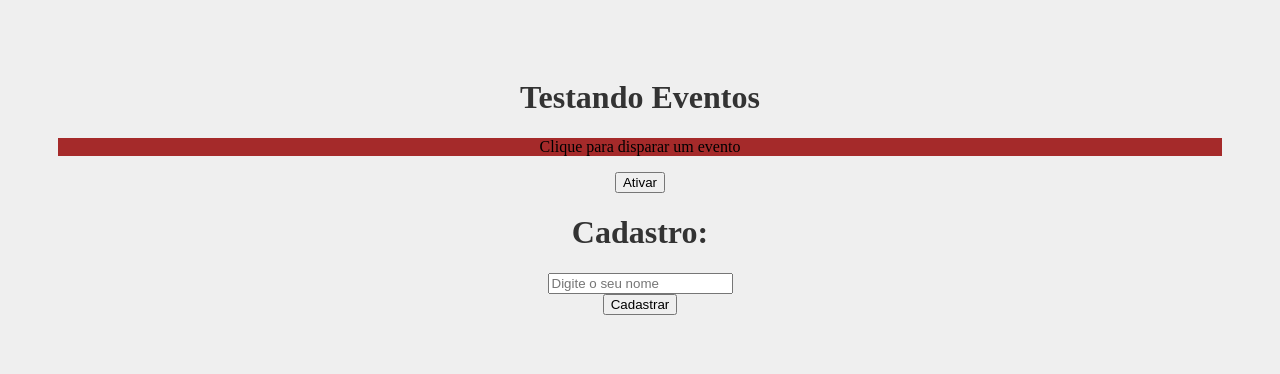
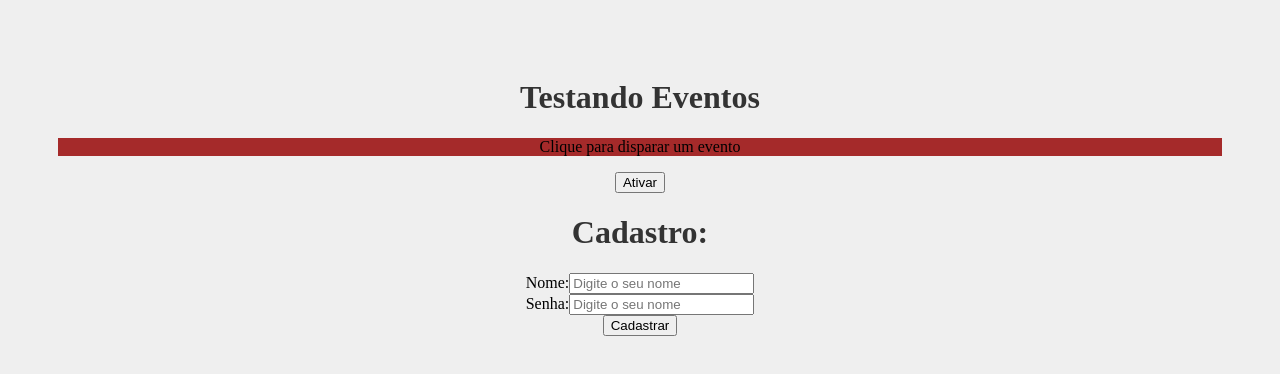
Before and after one commit to JonatasNs1/React, a React (Create React App) app in the folder meu-projeto/: page / in a window 1280 px wide. Shown: the top 374 px of the page. Built offline with nearby package versions, Linux system fonts and the light colour scheme.

Commit message:
hook useState

```diff
--- a/meu-projeto/src/components/Form.js
+++ b/meu-projeto/src/components/Form.js
@@ -1,10 +1,16 @@
+import {useState} from 'react'
+
 function Form(){
 
     function cadastrarUsuario(e){
         e.preventDefault()// vai parar a execussão do formulario e vai executar o que ta em seguida
         //no caso o console
+        console.log(`Usuario ${name} senha ${password}`);
         console.log("Cadastrou um usuario");
     }
+
+    const[name, setName] = useState();
+    const[password, setPassword] = useState();
 
 
     return(
@@ -12,9 +18,26 @@
             <h1> Cadastro:</h1>
             <form onSubmit={cadastrarUsuario}>
                 <div>
-                    <input type="text" placeholder="Digite o seu nome"/>
+                <label htmlFor="name">Nome:</label>
+                    <input
+                    type="text"
+                    id="name"
+                    placeholder="Digite o seu nome"
+                    //MODIFICA O VALOR TODA VEZ NO STATE
+                    onChange={(e) => setName(e.target.value)}
+                      />
                 </div>
                 <div>
+                    <label htmlFor="password">Senha:</label>
+                    <input
+                    type="password"
+                     d="password" name="password"
+                    placeholder="Digite o seu nome"
+                    onChange={(e) => setPassword(e.target.value)}
+                      />
+                </div>
+                <div>
+
                     <input type="submit" value="Cadastrar"/>
                 </div>
             </form>
```
